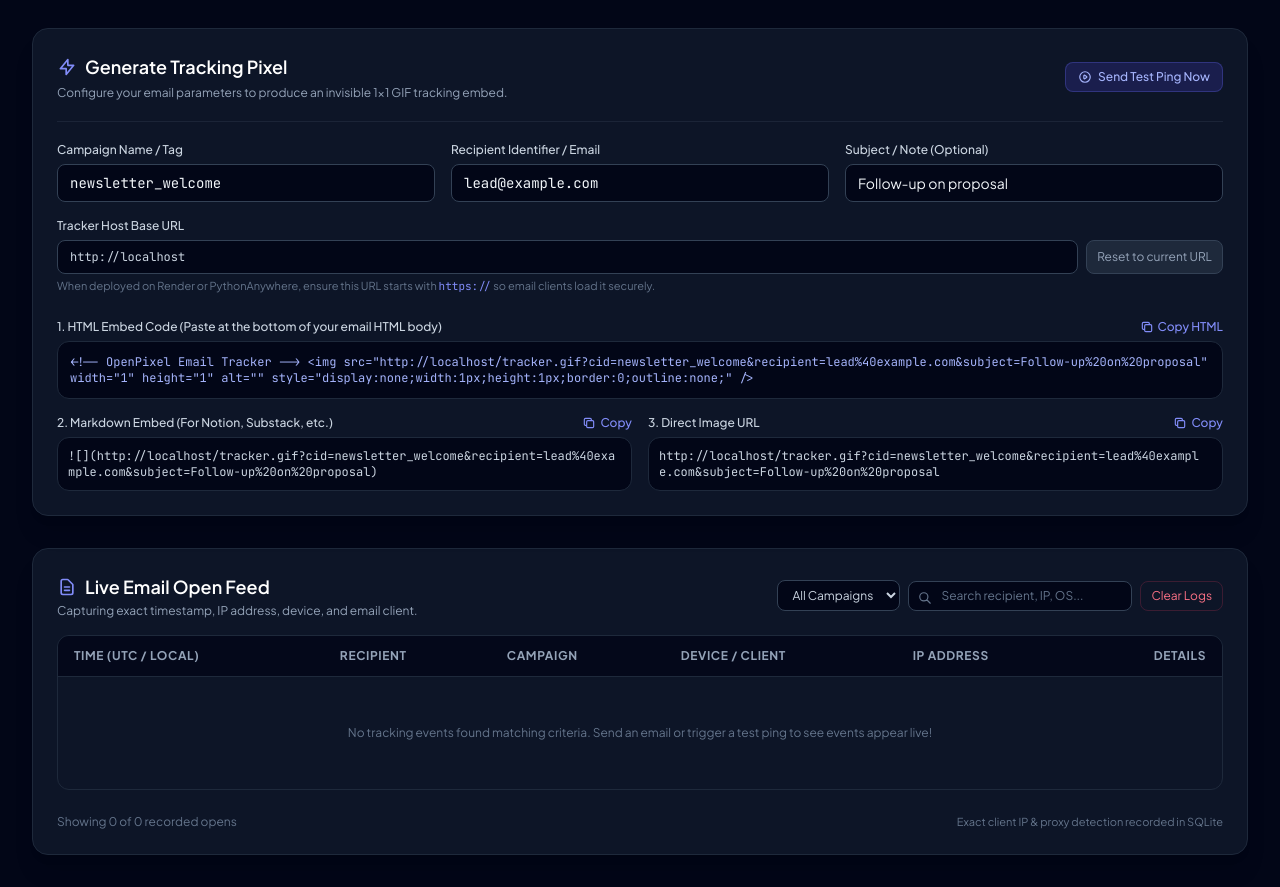
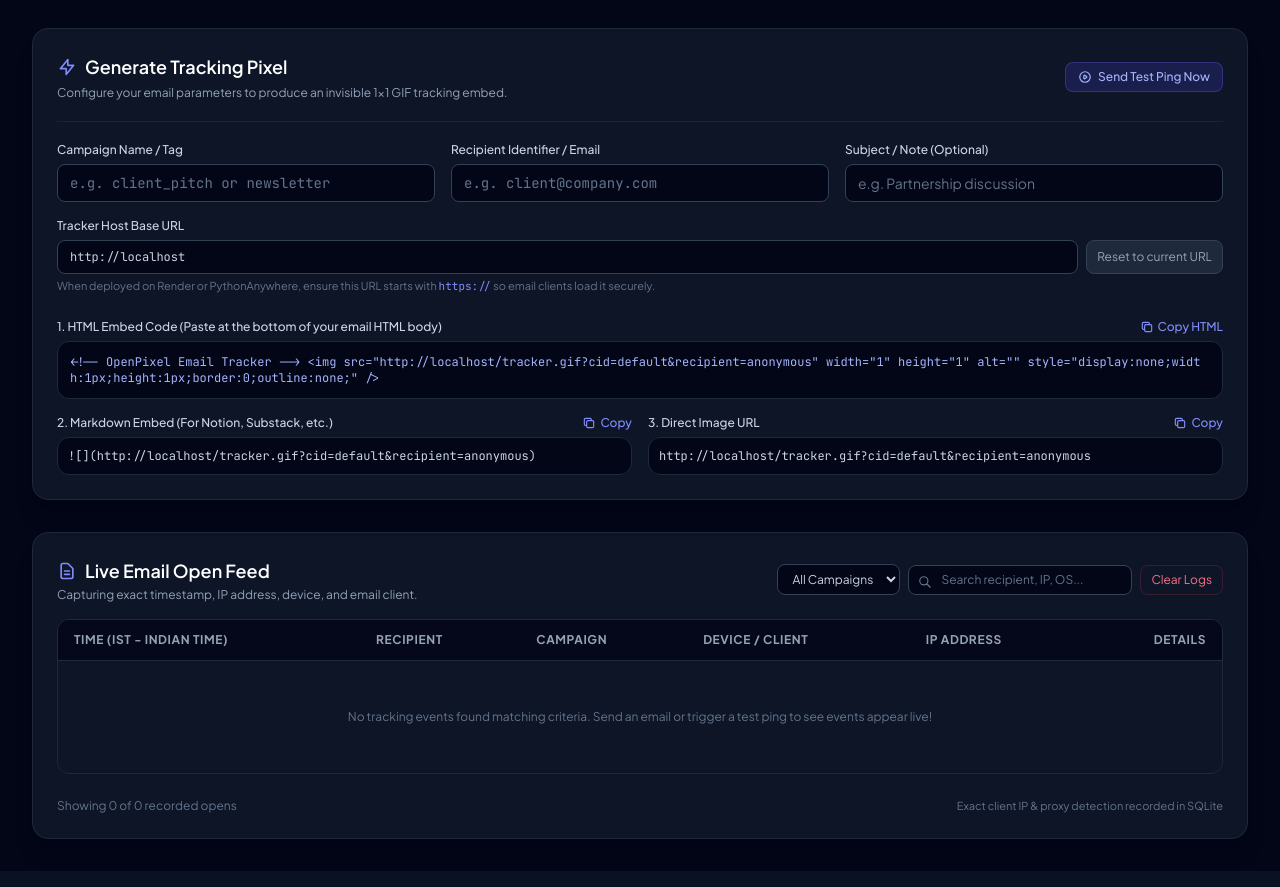
Before and after one commit to soasmi/email-tracker, a FastAPI app: page /dashboard in a window 1280 px wide. Shown: the part 223-1110 px from the top of the page. Run offline with FastAPI, Linux system fonts and the light colour scheme; data that the repository does not hold is empty; some libraries are stand-ins or nearby versions.

Commit message:
Display timestamps in Indian Standard Time (IST) and clear placeholder values

```diff
--- a/database.py
+++ b/database.py
@@ -44,9 +44,17 @@ class TrackingEvent(Base):
     )
 
     def to_dict(self):
+        ts = self.timestamp
+        ts_str = None
+        if ts:
+            # If timestamp is naive (from SQLite), attach UTC timezone so frontend parses it accurately
+            if ts.tzinfo is None:
+                ts = ts.replace(tzinfo=timezone.utc)
+            ts_str = ts.isoformat()
+
         return {
             "id": self.id,
-            "timestamp": self.timestamp.isoformat() if self.timestamp else None,
+            "timestamp": ts_str,
             "campaign_id": self.campaign_id,
             "recipient": self.recipient,
             "subject": self.subject or "",
--- a/templates/dashboard.html
+++ b/templates/dashboard.html
@@ -173,15 +173,15 @@
       <div class="grid grid-cols-1 md:grid-cols-3 gap-4 mt-5">
         <div>
           <label class="block text-xs font-medium text-slate-300 mb-1.5">Campaign Name / Tag</label>
-          <input type="text" id="inputCampaign" value="newsletter_welcome" oninput="updateGeneratedCode()" placeholder="e.g. cold_outreach_q1" class="w-full bg-slate-950 border border-slate-700 rounded-lg px-3 py-2 text-sm text-slate-100 placeholder-slate-500 focus:outline-none focus:border-indigo-500 font-mono">
+          <input type="text" id="inputCampaign" value="" oninput="updateGeneratedCode()" placeholder="e.g. client_pitch or newsletter" class="w-full bg-slate-950 border border-slate-700 rounded-lg px-3 py-2 text-sm text-slate-100 placeholder-slate-500 focus:outline-none focus:border-indigo-500 font-mono">
         </div>
         <div>
           <label class="block text-xs font-medium text-slate-300 mb-1.5">Recipient Identifier / Email</label>
-          <input type="text" id="inputRecipient" value="lead@example.com" oninput="updateGeneratedCode()" placeholder="e.g. client@company.com" class="w-full bg-slate-950 border border-slate-700 rounded-lg px-3 py-2 text-sm text-slate-100 placeholder-slate-500 focus:outline-none focus:border-indigo-500 font-mono">
+          <input type="text" id="inputRecipient" value="" oninput="updateGeneratedCode()" placeholder="e.g. client@company.com" class="w-full bg-slate-950 border border-slate-700 rounded-lg px-3 py-2 text-sm text-slate-100 placeholder-slate-500 focus:outline-none focus:border-indigo-500 font-mono">
         </div>
         <div>
           <label class="block text-xs font-medium text-slate-300 mb-1.5">Subject / Note (Optional)</label>
-          <input type="text" id="inputSubject" value="Follow-up on proposal" oninput="updateGeneratedCode()" placeholder="e.g. Partnership discussion" class="w-full bg-slate-950 border border-slate-700 rounded-lg px-3 py-2 text-sm text-slate-100 placeholder-slate-500 focus:outline-none focus:border-indigo-500">
+          <input type="text" id="inputSubject" value="" oninput="updateGeneratedCode()" placeholder="e.g. Partnership discussion" class="w-full bg-slate-950 border border-slate-700 rounded-lg px-3 py-2 text-sm text-slate-100 placeholder-slate-500 focus:outline-none focus:border-indigo-500">
         </div>
       </div>
 
@@ -278,7 +278,7 @@
         <table class="w-full text-left text-xs">
           <thead class="bg-slate-950/80 text-slate-400 uppercase tracking-wider font-semibold border-b border-slate-800">
             <tr>
-              <th scope="col" class="py-3 px-4">Time (UTC / Local)</th>
+              <th scope="col" class="py-3 px-4">Time (IST - Indian Time)</th>
               <th scope="col" class="py-3 px-4">Recipient</th>
               <th scope="col" class="py-3 px-4">Campaign</th>
               <th scope="col" class="py-3 px-4">Device / Client</th>
@@ -472,7 +472,7 @@
       let rows = '';
       filtered.forEach((ev, idx) => {
         const timeAgo = formatTimeAgo(ev.timestamp);
-        const fullTime = new Date(ev.timestamp).toLocaleString();
+        const istTime = formatIST(ev.timestamp);
 
         // Client badge coloring
         let badgeColor = 'bg-slate-800 text-slate-300 border-slate-700';
@@ -489,8 +489,8 @@
         rows += `
           <tr class="hover:bg-slate-800/40 transition group">
             <td class="py-3 px-4 whitespace-nowrap text-slate-300">
-              <span class="font-medium">${timeAgo}</span>
-              <div class="text-[10px] text-slate-500">${fullTime}</div>
+              <span class="font-medium text-indigo-400">${timeAgo}</span>
+              <div class="text-[11px] text-slate-300 mt-0.5 font-sans">${istTime}</div>
             </td>
             <td class="py-3 px-4 font-sans">
               <span class="font-medium text-slate-100">${escapeHtml(ev.recipient)}</span>
@@ -528,7 +528,7 @@
       const ev = allEvents.find(e => e.id === id);
       if (!ev) return;
 
-      document.getElementById('modalTimestamp').textContent = `${new Date(ev.timestamp).toUTCString()} (Local: ${new Date(ev.timestamp).toLocaleString()})`;
+      document.getElementById('modalTimestamp').textContent = `${formatIST(ev.timestamp)} (UTC: ${new Date(ev.timestamp).toUTCString()})`;
       document.getElementById('modalMeta').textContent = `Recipient: ${ev.recipient} | Campaign: ${ev.campaign_id}`;
       document.getElementById('modalIp').textContent = ev.ip_address;
       document.getElementById('modalClient').textContent = `${ev.client_type} (${ev.device_type} - ${ev.os_name} - ${ev.browser_name})`;
@@ -600,10 +600,25 @@
       }
     }
 
+    function formatIST(isoString) {
+      if (!isoString) return '';
+      const date = new Date(isoString);
+      return date.toLocaleString('en-IN', {
+        timeZone: 'Asia/Kolkata',
+        day: '2-digit',
+        month: 'short',
+        year: 'numeric',
+        hour: '2-digit',
+        minute: '2-digit',
+        second: '2-digit',
+        hour12: true
+      }) + ' IST';
+    }
+
     function formatTimeAgo(isoString) {
       const date = new Date(isoString);
       const seconds = Math.floor((new Date() - date) / 1000);
-      if (seconds < 5) return 'Just now';
+      if (isNaN(seconds) || seconds < 5) return 'Just now';
       if (seconds < 60) return `${seconds}s ago`;
       const minutes = Math.floor(seconds / 60);
       if (minutes < 60) return `${minutes}m ago`;
```
